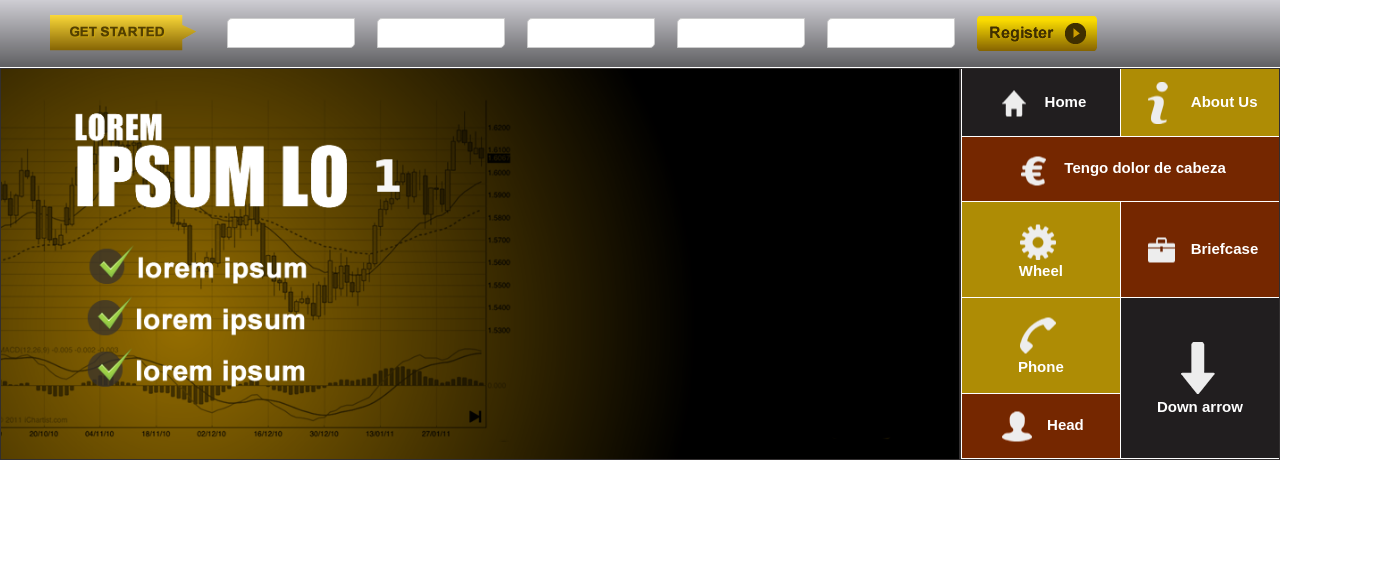
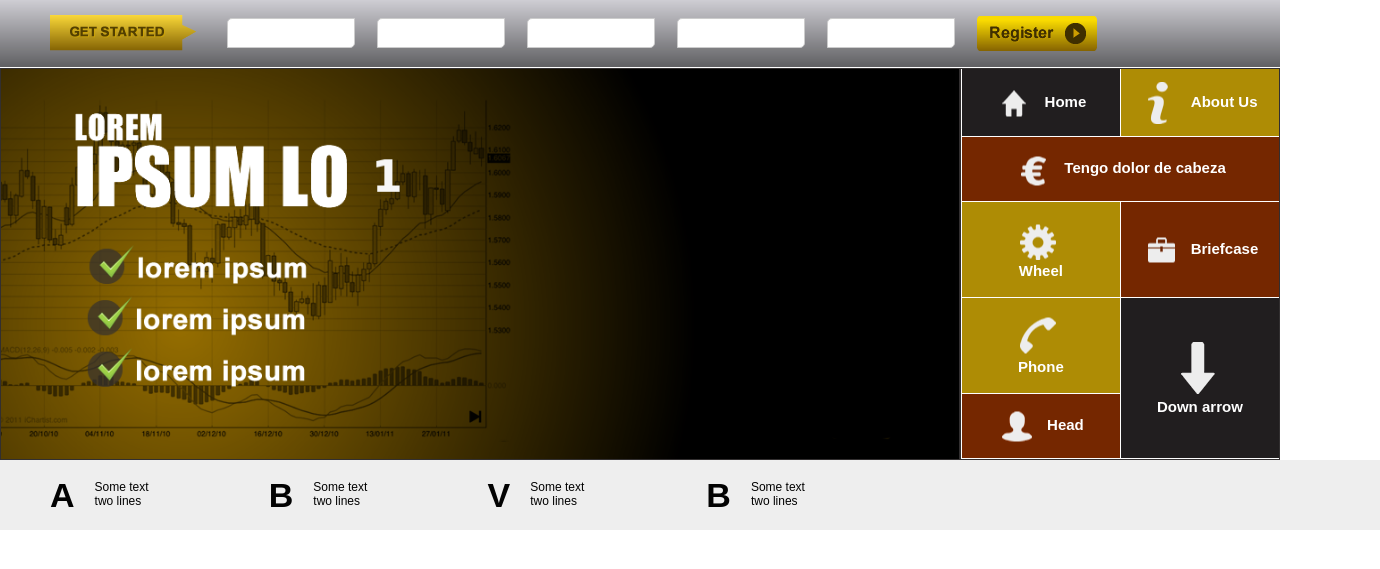
Before and after one commit to htonus/custom, a plain HTML site: page work1/index.html in a window 1280 px wide. Shown: the part 107-676 px from the top of the page, 1380 px wide, since content can reach past the window. Drawn offline with Linux system fonts and the light colour scheme.

Commit message:
grey line

```diff
--- a/work1/css/index.css
+++ b/work1/css/index.css
@@ -229,3 +229,18 @@ A, A:hover {
 	width: 100%;
 	height: 390px;
 }
+
+.grey-line {
+	width: 100%;
+	padding: 20px 50px;
+	background-color: #EEE;
+	color: #020202;
+	font: normal 12px sans-serif;
+}
+.grey-line SPAN {
+	display: block;
+	float: left;
+	margin-right: 20px;
+	font: bold 34px sans-serif;
+	line-height: 30px;
+}
--- a/work1/index.html
+++ b/work1/index.html
@@ -159,5 +159,34 @@
 		</table>
 
 
+		<!-- Gray line -->
+
+		<div class="grey-line">
+
+			<div class="row-fluid">
+				<div class="span2">
+					<span>A</span>
+					Some text<br/>
+					two lines
+				</div>
+				<div class="span2">
+					<span>B</span>
+					Some text<br/>
+					two lines
+				</div>
+				<div class="span2">
+					<span>V</span>
+					Some text<br/>
+					two lines
+				</div>
+				<div class="span2">
+					<span>B</span>
+					Some text<br/>
+					two lines
+				</div>
+			</div>
+
+		</div>
+
 	</body>
 </html>
```
